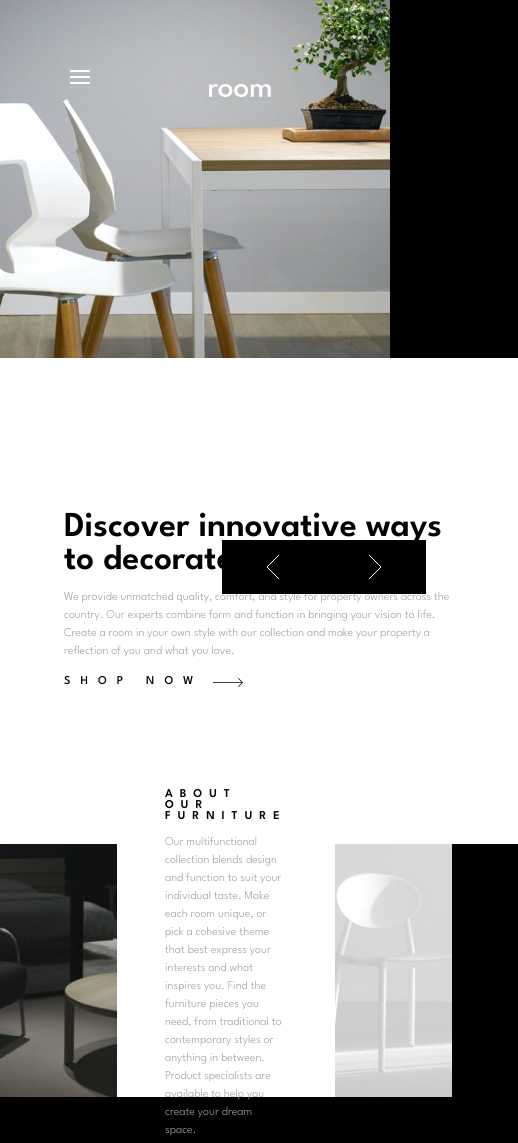
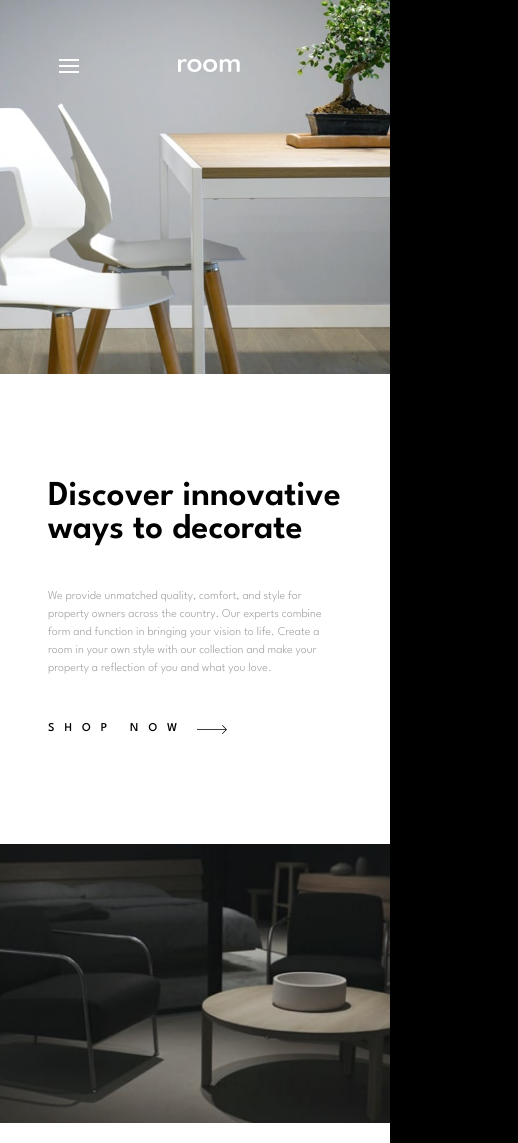
Before and after one commit to kristinetuazon/matching-mockups, a website: page 2-frontendmentor-website/index.html in a window 390 px wide. Shown: the top 1143 px of the page, 518 px wide, since content can reach past the window. Drawn offline with Linux system fonts and the light colour scheme.

Commit message:
something wonky about the nav bar

```diff
--- a/2-frontendmentor-website/index.html
+++ b/2-frontendmentor-website/index.html
@@ -85,7 +85,7 @@
         </p>
       </div>
       <img
-        class="body__picture2"
+        class="body__picture3"
         src="images/image-about-light.jpg"
         alt="image-about-light"
       />
--- a/2-frontendmentor-website/styles/style.scss
+++ b/2-frontendmentor-website/styles/style.scss
@@ -4,6 +4,7 @@ $primary-white: hsl(0, 0%, 100%);
 $primary-black: hsl(0, 0%, 0%);
 $primary-darkgrey: hsl(0, 0%, 63%);
 $body-copy: 12px;
+
 
 body {
   margin: 0px;
@@ -12,6 +13,7 @@ body {
   width: 100vw;
   display: flex;
   flex-direction: column;
+
   .body__row1 {
     display: flex;
     flex-direction: row;
@@ -20,7 +22,6 @@ body {
     .body__picture1 {
       width: 60%;
       object-fit: cover;
-      // max-height:100%;
     }
     .body__textbox1 {
       background-color: $primary-white;
@@ -135,13 +136,14 @@ body {
 
 .navbar {
   background-color: transparent;
-  position: fixed;
+  position: absolute;
   z-index: 1;
-  width: 100vw;
-  margin: 70px;
+  padding: 15%;
+
   .navbar__logo {
     margin-right: 50px;
   }
+
   .navbar__hamburger {
     visibility: hidden;
   }
@@ -159,43 +161,75 @@ body {
   }
 }
 
-@media only screen and (max-width: 800px) {
+@media only screen and (max-width: 850px) {
+
   .navbar {
-    display: grid;
 
     .navbar__hamburger {
       visibility: visible;
-      justify-content: center;
     }
     .navbar__logo {
-      justify-self: center;
-      align-items: center;
-      justify-content: center;
+    padding-left:35%;
+
+    margin-right: 0px;
+
     }
     .navbar__link {
       visibility: hidden;
     }
   }
+
+
   body {
     .body__row1 {
       display: flex;
       flex-direction: column;
-      height: 100vh;
-      background-color: aqua;
+      width: 100%;
+      height:100%;
 
       .body__picture1 {
         height: 50vh;
         object-fit: cover;
-        width: 100vw;
+        width: auto;
+      }
+      .body__textbox1 {
+        height: 100%;
+        width: auto;
+        height: 50vh;
+        display: flex;
+        padding:3em;
+        flex-direction: column;
+        justify-content: center;
+        gap: 30px;
+      }
+      .textbox1__navigation {
+        visibility: hidden;
+      }
+    }
+
+    .body__row2 {
+      display: flex;
+      flex-direction: column;
+      height: 100vh;
+
+      .body__picture2 {
+        height: 50vh;
+        object-fit: cover;
+        width: 100%;
 
       }
-      .body__textbox1 {
-        height: 50vh;
-        width: 100vw;
-        padding: 4em;
+      .body__textbox2 {
+        width: auto;
         display: flex;
+        padding:3em;
         flex-direction: column;
         justify-content: center;
+        gap:30px;
+      }
+      .body__picture3 {
+        height: 50vh;
+        object-fit: cover;
+        width: 100%;
       }
     }
   }
```
Also changed, not shown: 2-frontendmentor-website/styles/style.css.
